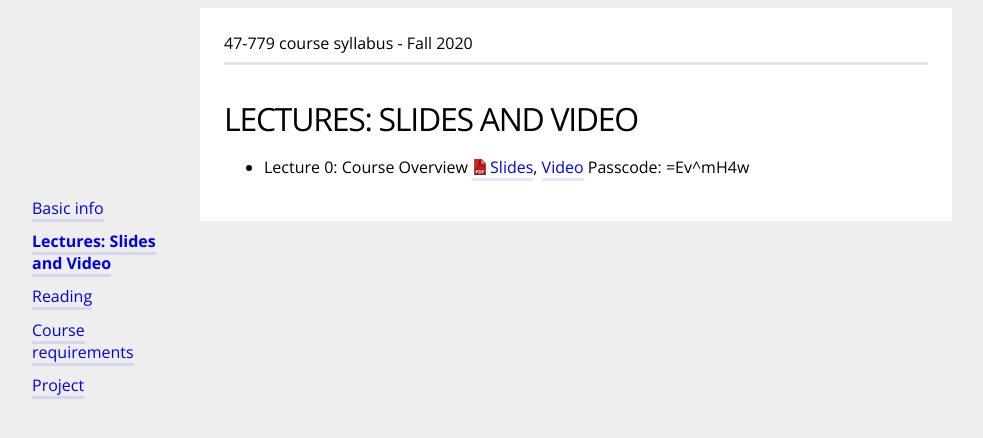
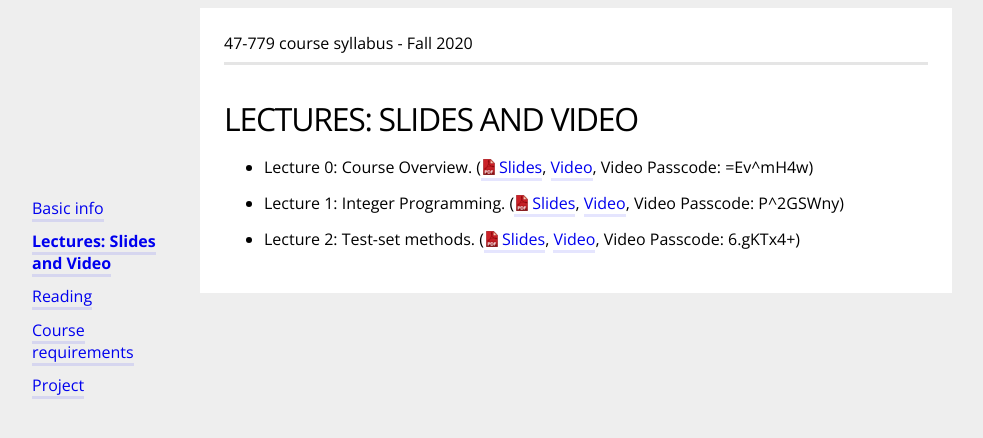
Before and after one commit to bernalde/QuIP, a Jekyll site: the page built from lecture.md, in a window 1280 px wide. Shown: the top 438 px of the page, without its empty margins (64-1047 px from the left). Built offline with Jekyll 4.4.1, drawn with Linux system fonts in a browser that asks for light colours.

Commit message:
Added links to lectures two, and three

```diff
--- a/lecture.md
+++ b/lecture.md
@@ -8,4 +8,8 @@ menuPosition: 2
 Here you can access all the lecture slides and videos.
 {% endif %}
 
-- Lecture 0: Course Overview <a href="slides/47-779 Lecture 0 - Course Overview.pdf" download>Slides</a>, [Video](https://cmu.zoom.us/rec/share/vuFWEOr26kVJQpHh7X3UY7YmRK7Peaa8gyca_foLmEkO0WjDDr9PBN1f2apSSQ6S) Passcode: =Ev^mH4w
+- Lecture 0: Course Overview. (<a href="slides/47-779 Lecture 0 - Course Overview.pdf" download>Slides</a>, [Video](https://cmu.zoom.us/rec/share/vuFWEOr26kVJQpHh7X3UY7YmRK7Peaa8gyca_foLmEkO0WjDDr9PBN1f2apSSQ6S), Video Passcode: =Ev^mH4w)
+
+- Lecture 1: Integer Programming. (<a href="slides/47-779 Lecture 1 - Integer Programming.pdf" download>Slides</a>, [Video](https://cmu.zoom.us/rec/play/aYR6uCs3R0vdyfdYJ5uiJpnyUgb5CuLB_Jebl37M_rfKE5EMvNl5u7TDXadz8RmST45JrSXBBN1UYYMl.LnkHOy7ZB34jirzn), Video Passcode: P^2GSWny)
+
+- Lecture 2: Test-set methods. (<a href="slides/47-779 Lecture 0 - Test-set methods.pdf" download>Slides</a>, [Video](https://cmu.zoom.us/rec/play/Ihz6C8KxpIQ6Xnk_IXPEkJuso6D4eI_VDDGwT0tbGoqH9FyPC-Ip3B8mRLnUHSLfYO-zOZljg_DOX70Q.jaOZNfLdKHVEJqDk), Video Passcode: 6.gKTx4+)
```
